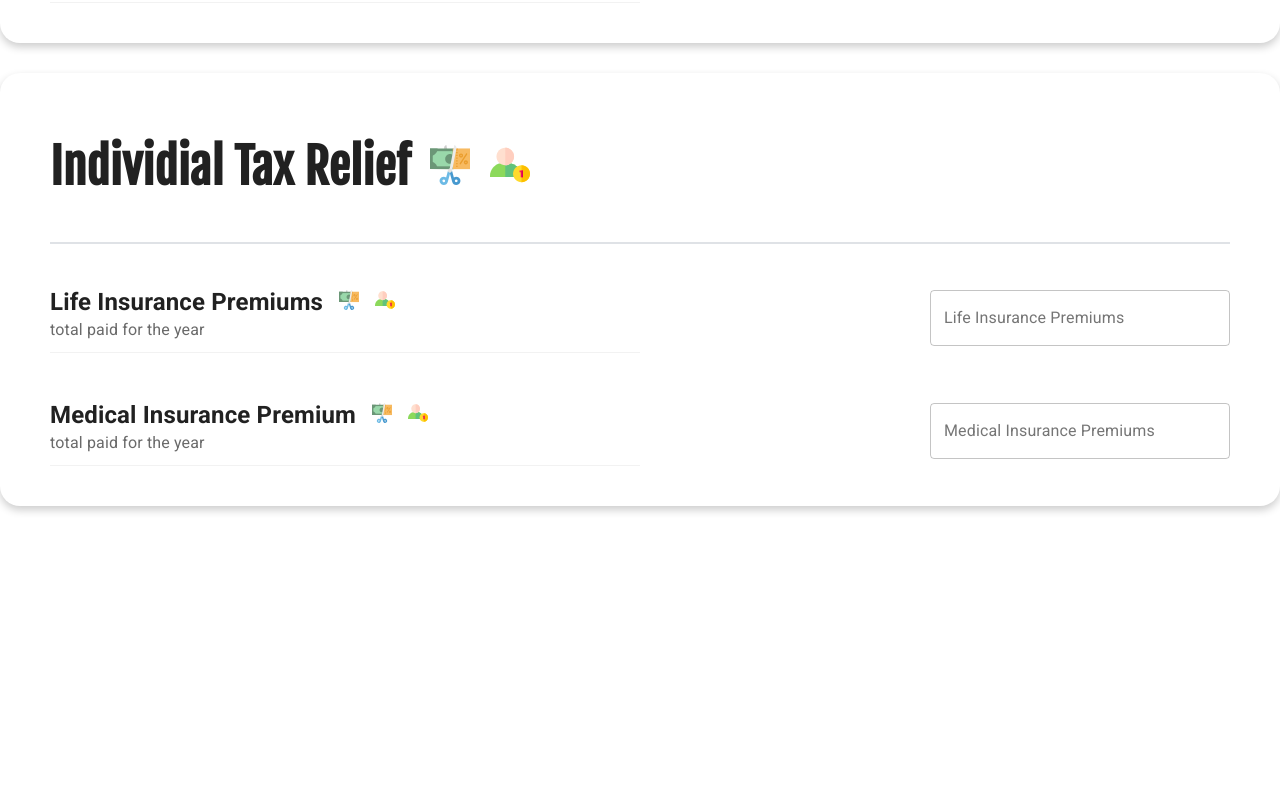
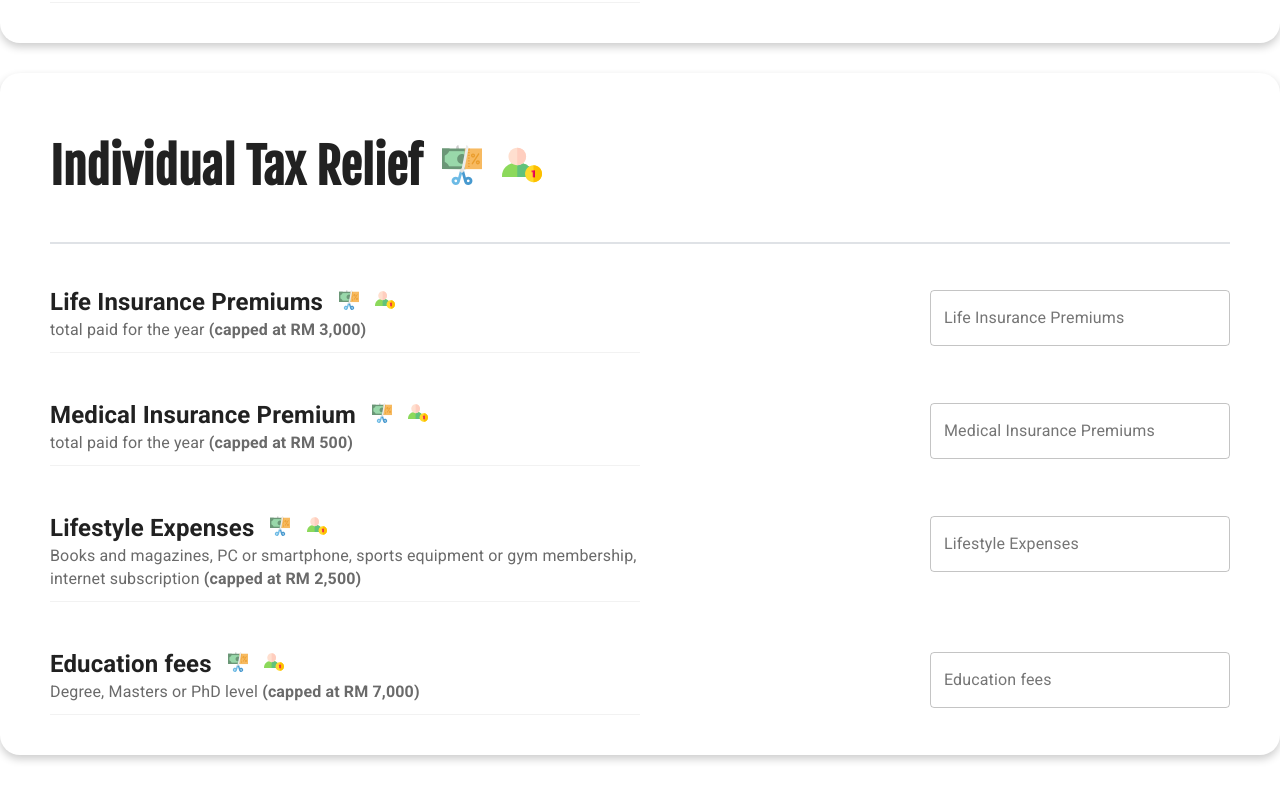
Before and after one commit to khun84/IncomeTaxCalculator, a React (Create React App) app: page / in a window 1280 px wide. Shown: the part 590-1390 px from the top of the page. Before the commit the page ends 1196 px from the top, so only its background shows below. Built offline with nearby package versions, Linux system fonts and the light colour scheme.

Commit message:
finished cap text and added all text questions

```diff
--- a/public/app.css
+++ b/public/app.css
@@ -103,6 +103,7 @@
 }
 
 .subtitles {
+    display: inline-block;
     font-size: 16px;
     color: #6a6a6a;
     margin-bottom: 10px;
@@ -125,6 +126,13 @@
     width: 300px;
 }
 
+.capText {
+    display: inline-block;
+    font-weight: bold;
+}
+
+/* border styles */
+
 .b-border {
     border-bottom: 2px solid #dfe2e6;
 }
@@ -132,6 +140,7 @@
 .question-bottom-border {
     border-bottom: 1px solid #f2f2f2;
     width: 50%;
+    margin: 0;
 }
 
 @media (max-width: 1280px)  {
@@ -147,6 +156,10 @@
 @media (max-width: 850px)  {
     .incomeInput {
         float: left;
+    }
+
+    .horizontalRow {
+        margin: 0;
     }
 }
 
--- a/src/HeaderSection.js
+++ b/src/HeaderSection.js
@@ -5,7 +5,7 @@ function returnIcon(title) {
         return (
             <img className="headerIcons" src="assets/dollar.svg"></img>
         )
-    } else if (title === "Individial Tax Relief") {
+    } else if (title === "Individual Tax Relief") {
         return (
             <div className="inline-block">
                 <img className="headerIcons" src="assets/tax.svg"></img>
--- a/src/MoneyTextQuestion.js
+++ b/src/MoneyTextQuestion.js
@@ -47,7 +47,13 @@ export default function MoneyTextQuestion(props) {
 
                 <div className="questionText question-bottom-border">
                     <h4>{props.questionTitle}  {props.icons}</h4>
-                    <div className="subtitles">{props.questionSubtitle}</div>
+                    <div className="subtitles">
+                      {props.questionSubtitle}
+                      &nbsp;
+                        <div className="capText">
+                          {props.cap}
+                        </div>
+                      </div>
                 </div>
 
 
--- a/src/QuestionContainer.js
+++ b/src/QuestionContainer.js
@@ -12,7 +12,7 @@ export default class QuestionContainer extends Component {
                 </div>
 
                 <div className="questionContainerSubsequent">
-                <Section title="Individial Tax Relief"/>
+                <Section title="Individual Tax Relief"/>
 
                 </div>
 
--- a/src/Section.js
+++ b/src/Section.js
@@ -33,13 +33,29 @@ const taxReliefQuestions = (
     <MoneyTextQuestion
     questionTitle="Life Insurance Premiums"
     questionSubtitle="total paid for the year"
+    cap="(capped at RM 3,000)"
     label="Life Insurance Premiums"
     icons={individualReliefQuestionIcons}/>
 
     <MoneyTextQuestion
     questionTitle="Medical Insurance Premium"
     questionSubtitle="total paid for the year"
+    cap="(capped at RM 500)"
     label="Medical Insurance Premiums"
+    icons={individualReliefQuestionIcons}/>
+
+    <MoneyTextQuestion
+    questionTitle="Lifestyle Expenses"
+    questionSubtitle="Books and magazines, PC or smartphone, sports equipment or gym membership, internet subscription"
+    cap="(capped at RM 2,500)"
+    label="Lifestyle Expenses"
+    icons={individualReliefQuestionIcons}/>
+
+    <MoneyTextQuestion
+    questionTitle="Education fees"
+    questionSubtitle="Degree, Masters or PhD level"
+    cap="(capped at RM 7,000)"
+    label="Education fees"
     icons={individualReliefQuestionIcons}/>
     </div>
 )
```
